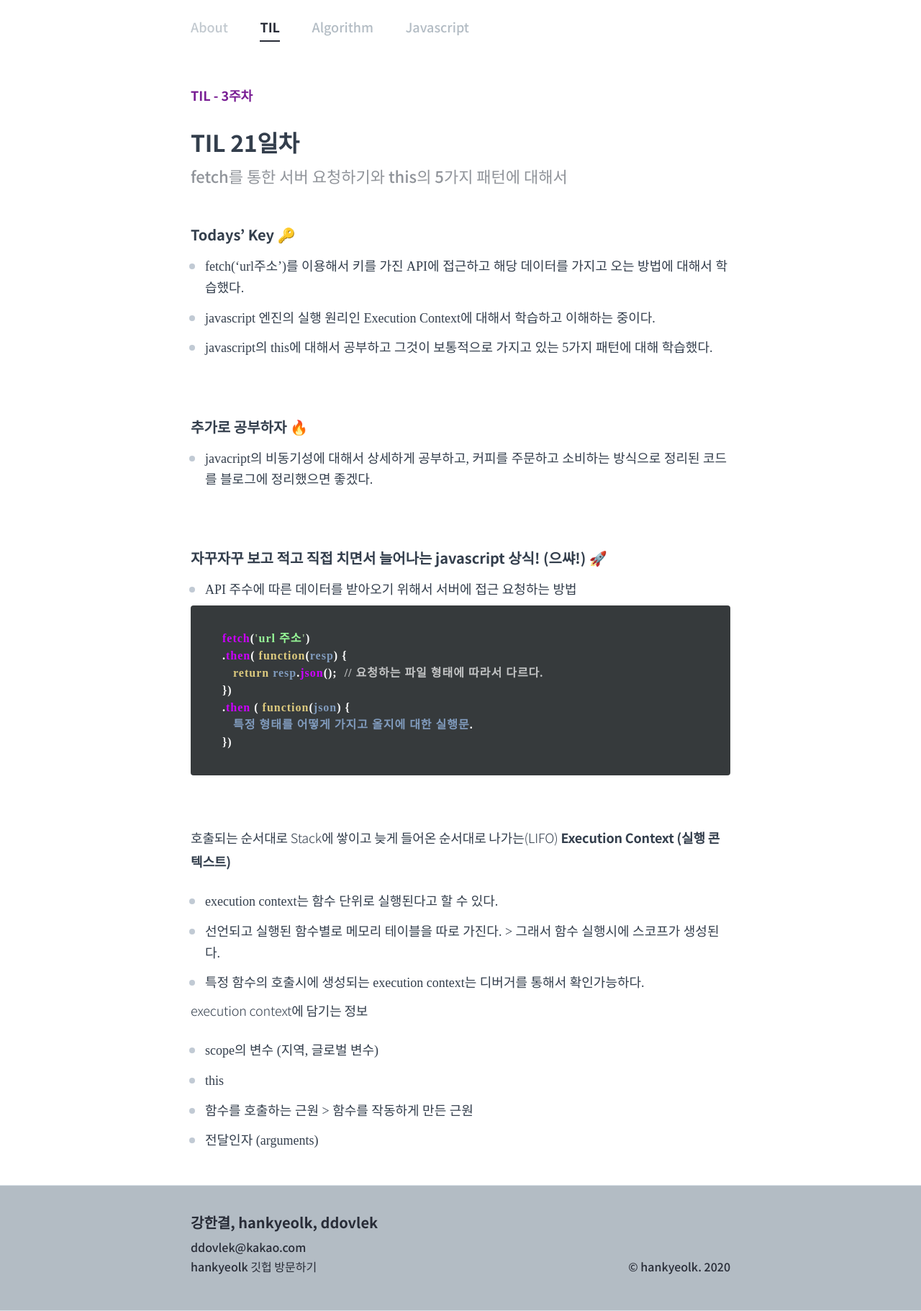
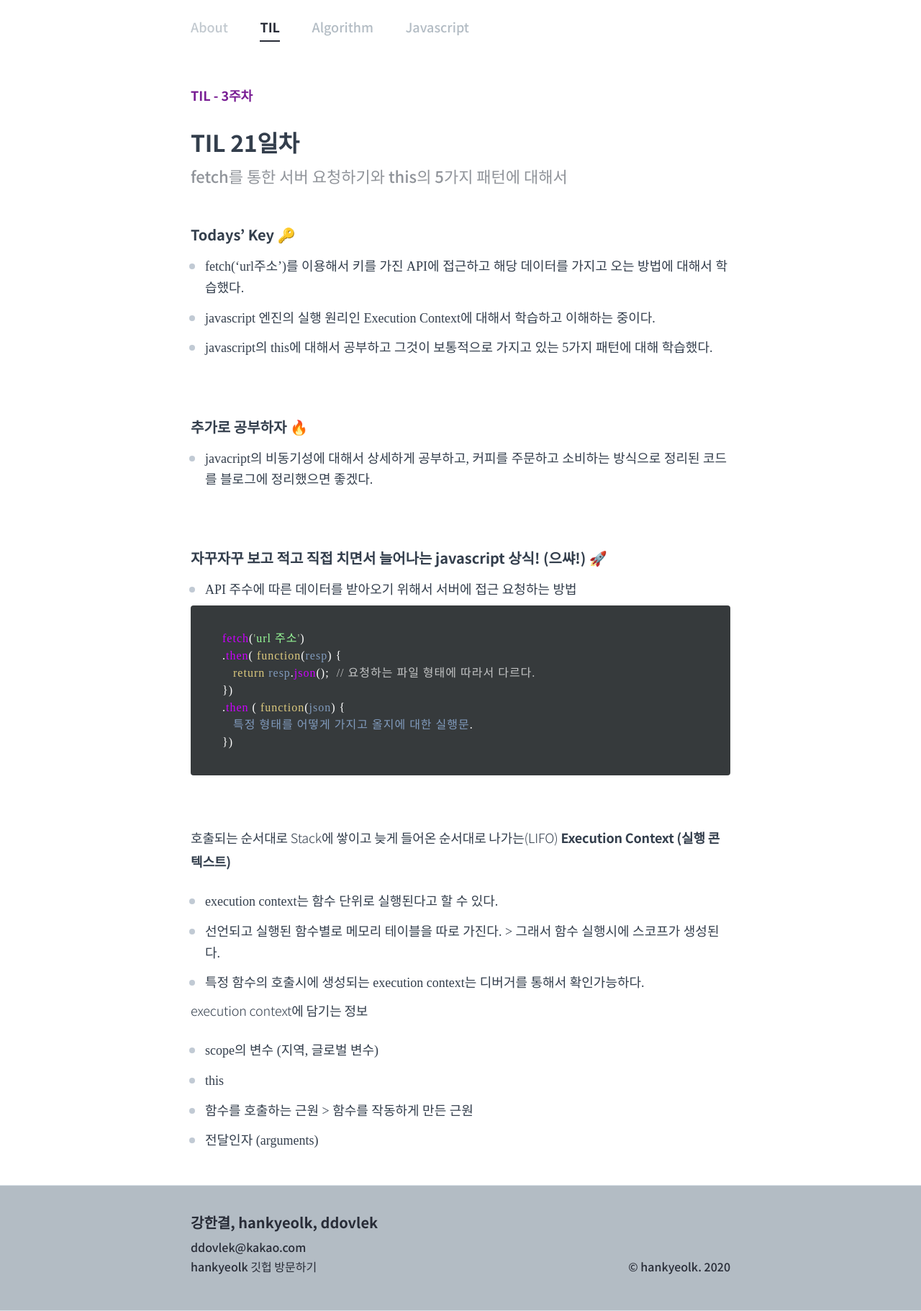
Before and after one commit to hankyeolk/hankyeolk.github.io, a Jekyll site: the page built from TIL/21_2020.07.05.md, in a window 1280 px wide. Shown: the whole page at 72% size. Built offline with Jekyll 4.4.1, drawn with Linux system fonts in a browser that asks for light colours; some web fonts are replaced.

Commit message:
code scss modify

```diff
--- a/_sass/_code.scss
+++ b/_sass/_code.scss
@@ -9,7 +9,7 @@
   color: #38d9a9;
   font-size: 75%;
   padding: 0.3em 0.5em;
-  font-weight: 700;
+  font-weight: 500;
   letter-spacing: 1px;
 }
 
@@ -23,6 +23,7 @@
   font-size: 100%;
   padding: 0;
   font-size: 16px;
+  color: white;
 }
 
 .highlight {
```
